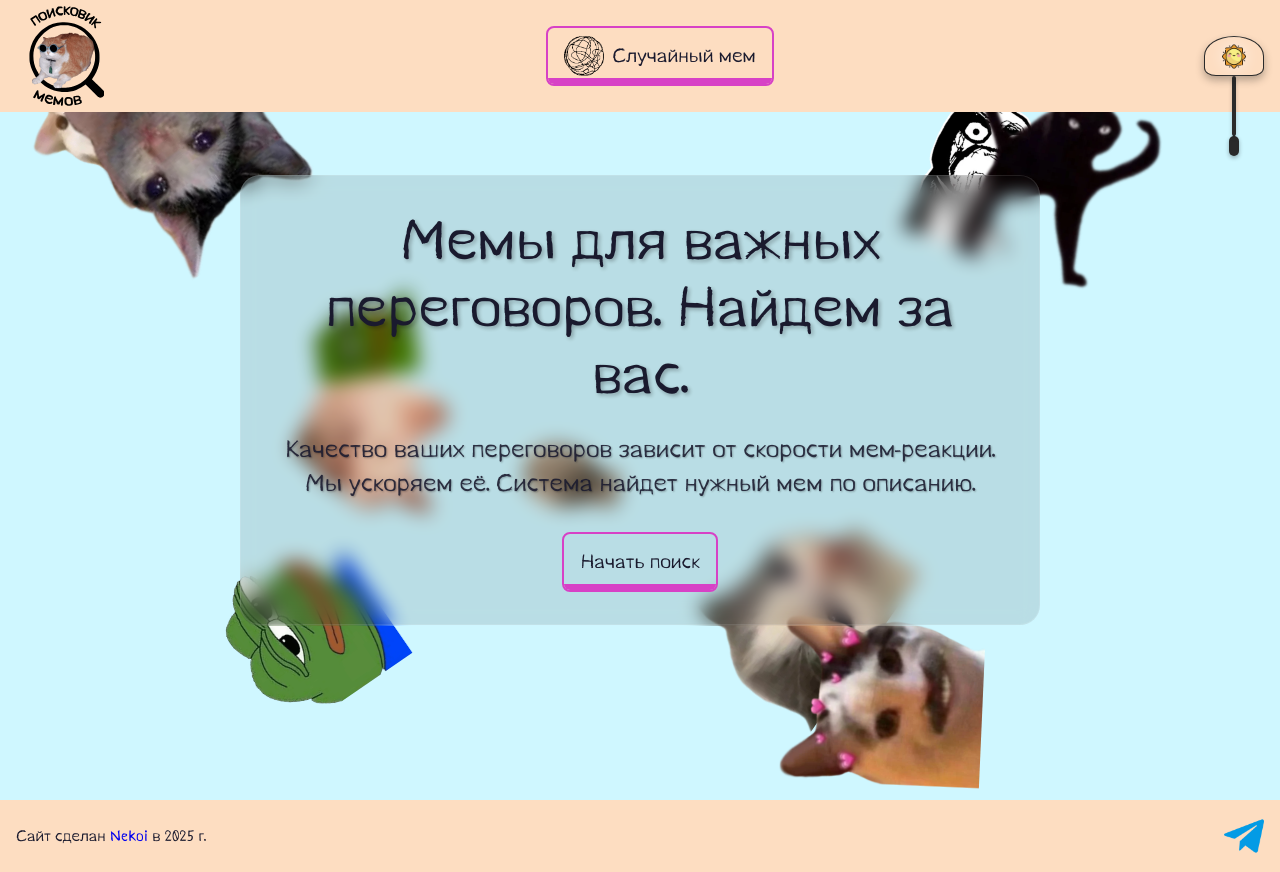
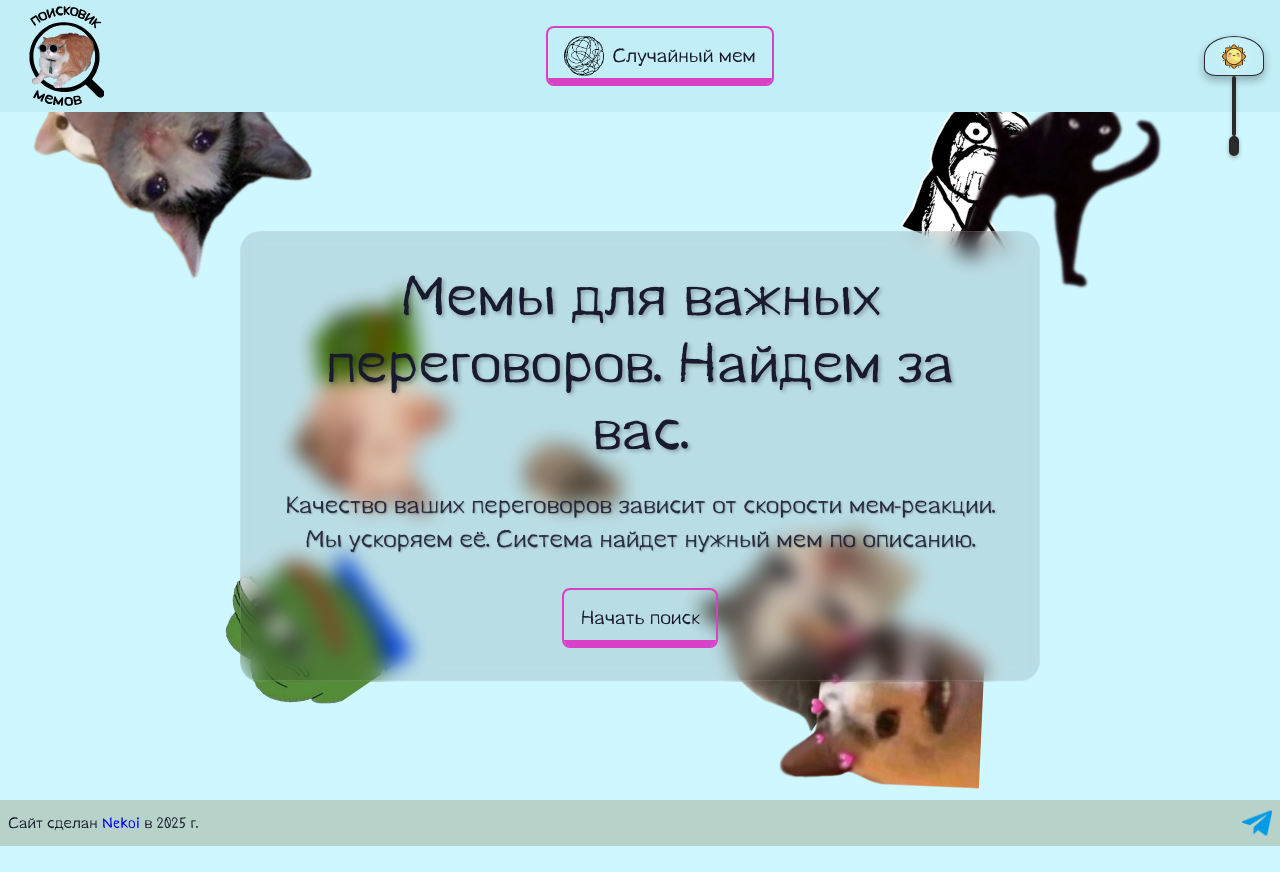
Before and after one commit to nekoi275/meme-search, a Vue app: page / in a window 1280 px wide. After the commit the page ends 846 px from the top, so only its background shows below. Built offline with nearby package versions, Linux system fonts and the light colour scheme.

Commit message:
minor styling tweaks

```diff
--- a/src/components/Footer.vue
+++ b/src/components/Footer.vue
@@ -5,7 +5,7 @@
                 Сайт сделан <a href="https://nekoi.me/" target="_blank" rel="noopener noreferrer">Nekoi</a> в {{
                     currentYear }} г.
             </p>
-            <a href="https://t.me/addlist/A18Z_i8bRwQ0YWMy" target="_blank" rel="noopener noreferrer"
+            <a href="https://t.me/addlist/O_0_vO0DrBs3NTdi" target="_blank" rel="noopener noreferrer"
                 class="telegram-link">
                 <img srcset="/src/assets/telegram_s.png 1x, /src/assets/telegram_m.png 2x, /src/assets/telegram_l.png 3x"
                     src="/src/assets/telegram_m.png" alt="Наши каналы в телеграмме" class="telegram-icon" />
@@ -22,9 +22,8 @@ const currentYear = computed(() => new Date().getFullYear());
 
 <style scoped>
 .footer {
-    background-color: var(--secondary-color);
-    padding: 1rem;
-    text-align: center;
+    background-color: var(--footer-color);
+    padding: 0.5rem;
 }
 
 .footer-content {
@@ -61,8 +60,8 @@ const currentYear = computed(() => new Date().getFullYear());
 }
 
 .telegram-icon {
-    width: 40px;
-    height: 40px;
+    width: 30px;
+    height: 30px;
     object-fit: contain;
 }
 
--- a/src/screens/InitialScreen.vue
+++ b/src/screens/InitialScreen.vue
@@ -4,7 +4,8 @@
 
     <div class="content">
       <h1 class="main-title">Мемы для важных переговоров. Найдем за вас.</h1>
-      <h3 class="subtitle">Качество ваших переговоров зависит от скорости мем-реакции. Мы ускоряем её. Система найдет нужный мем по описанию.</h3>
+      <h3 class="subtitle">Качество ваших переговоров зависит от скорости мем-реакции. Мы ускоряем её. Система найдет
+        нужный мем по описанию.</h3>
       <button @click="handleSearch">Начать поиск</button>
     </div>
   </div>
@@ -25,6 +26,7 @@ const handleSearch = () => {
 <style scoped>
 .initial-screen {
   height: 100vh;
+  padding-top: 7rem;
   display: flex;
   align-items: center;
   justify-content: center;
--- a/src/style.css
+++ b/src/style.css
@@ -11,7 +11,8 @@
     --background-color: #CFF7FF;
     --text-color: #1a1a2e;
     --accent-color: #d741c6;
-    --secondary-color: #FDDDC1;
+  --secondary-color: #c1eef7;
+  --footer-color: #B7D2C8;
   }
 }
 
@@ -21,6 +22,7 @@
     --text-color: #f8f9fa;
     --accent-color: #de81d8;
     --secondary-color: #09434f;
+  --footer-color: #05252c;
   }
 }
 
@@ -53,10 +55,11 @@
 }
 
 .light-theme {
-  --background-color: #CFF7FF;
+  --background-color: #d5f1e3;
   --text-color: #1a1a2e;
   --accent-color: #d741c6;
-  --secondary-color: #FDDDC1;
+  --secondary-color: #c1eef7;
+  --footer-color: #B7D2C8;
 }
 
 .dark-theme {
@@ -64,6 +67,7 @@
   --text-color: #f8f9fa;
   --accent-color: #de81d8;
   --secondary-color: #09434f;
+  --footer-color: #05252c;
 }
 
 button {
```
